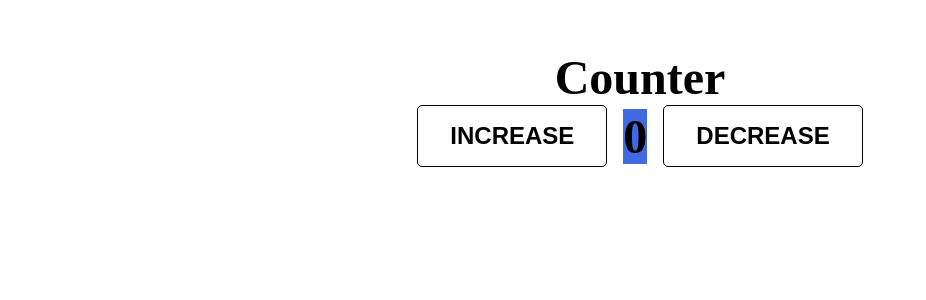
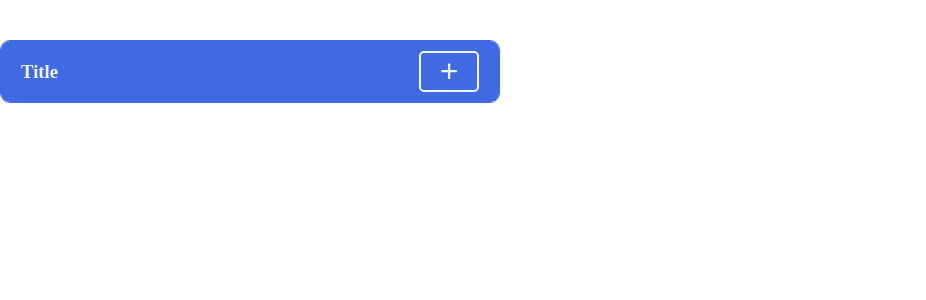
Before and after one commit to antor9732/vue-ja-03-learning, a Vue app in the folder vueJs-3rd-project/: page / in a window 1280 px wide. Shown: the top 300 px of the page, without its empty margins (0-926 px from the left). Built offline with nearby package versions, Linux system fonts and the light colour scheme.

Commit message:
Binding to Arrays try

```diff
--- a/vueJs-3rd-project/src/App.vue
+++ b/vueJs-3rd-project/src/App.vue
@@ -1,13 +1,15 @@
 <script>
-import Counter from '@/components/Counter.vue';
+// import Counter from '@/components/Counter.vue';
+import Accordion from '@/components/Accordion.vue';
 
 export default{
-  components:{ Counter },
+  components:{ Accordion },
 }
 </script>
 
 <template>
-  <Counter/>
+  <!-- <Counter/> -->
+  <Accordion/>
 </template>
 
 <style>
--- /dev/null
+++ b/vueJs-3rd-project/src/components/Accordion.vue
@@ -0,0 +1,72 @@
+<template>
+  <div class="accordion">
+    <header>
+      <h3>Title</h3>
+      <button @click="toggleVisibility">{{ isVisible ? "-" : "+" }}</button>
+    </header>
+    <p class="content" :class="{ 'show-content': isVisible }">
+      Lorem ipsum dolor sit amet consectetur adipisicing elit. Molestias illum
+      accusantium alias rerum numquam est mollitia quisquam aut repellendus,
+      illo nam distinctio, quidem nisi repellat?
+    </p>
+  </div>
+</template>
+
+<script>
+export default {
+    data() {
+        return {
+            isVisible: false,
+        }
+    },
+    methods: {
+        toggleVisibility() {
+            this.isVisible = !this.isVisible;
+        }
+    }
+}
+</script>
+
+<style scoped>
+.accordion {
+  max-width: 500px;
+  margin: 40px 0;
+  border: 1px solid royalblue;
+  background: skyblue;
+  border-radius: 10px;
+  overflow: hidden;
+}
+
+.accordion > header {
+  background: royalblue;
+  display: flex;
+  justify-content: space-between;
+  align-items: center;
+  padding: 10px 20px;
+  cursor: pointer;
+}
+
+.accordion > header h3 {
+  color: aliceblue;
+  margin: 0;
+}
+
+ .accordion > header button {
+  color: aliceblue;
+  background: royalblue;
+  font-size: 32px;
+  border: 2px solid aliceblue;
+  border-radius: 5px;
+  width: 60px;
+  cursor: pointer;
+}
+
+.accordion .content {
+  display: none;
+  padding: 10px;
+}
+.accordion .show-content {
+  display: block;
+}
+
+</style>
--- a/vueJs-3rd-project/src/components/Counter.vue
+++ b/vueJs-3rd-project/src/components/Counter.vue
@@ -9,7 +9,7 @@ export default {
       //   'default-heading': true,
       //   "bg-danger": false,
       // },
-      activeClass: 'default-heading',
+      // activeClass: 'default-heading',
       errorClass: 'bg-danger'
     };
   },
@@ -44,7 +44,7 @@ export default {
 
       <h1
         class="static"
-       :class="[isActive ? 'default-heading' : 'bg-danger']"
+       :class="[isActive ? 'default-heading' : '', errorClass]"
       >
         {{ count }}
       </h1>
```
